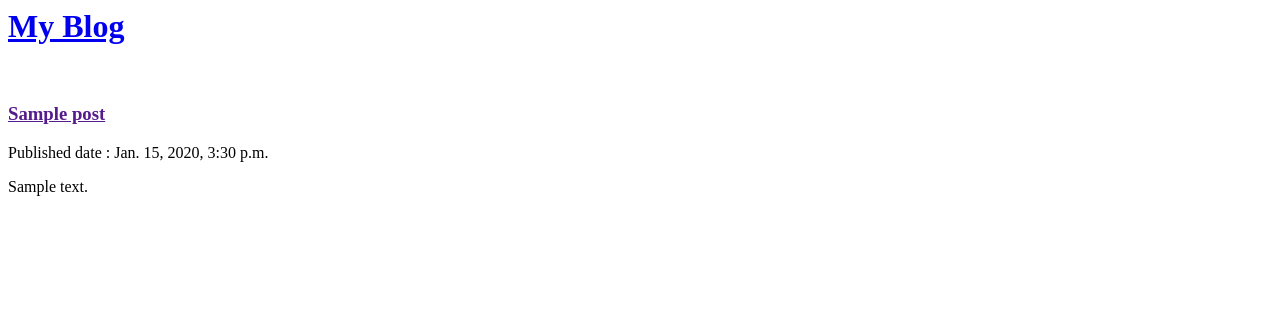
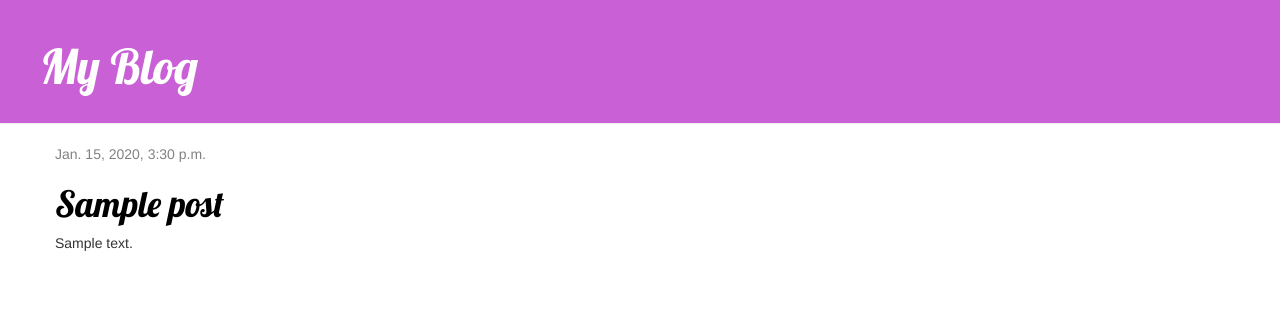
Before and after one commit to yogesh1905/my-first-blog, a Django app: template mysite/blog/templates/blog/post_list.html in a window 1280 px wide. Shown: the top 322 px of the page. Run offline with Django 3.2, Linux system fonts and the light colour scheme; the template is opened without the code that fills it: values that come from a table or form of the project are taken from there, others are empty; tables that the repository leaves empty hold one stand-in row (values such as "Sample post"); some libraries are stand-ins or nearby versions.

Commit message:
Added template and view for more detailed site along with css

```diff
--- /dev/null
+++ b/mysite/blog/static/css/blog.css
@@ -0,0 +1,46 @@
+.page-header {
+    background-color: #ca60d6;
+    margin-top: 0;
+    padding: 20px 20px 20px 40px;
+}
+
+.page-header h1, .page-header h1 a, .page-header h1 a:visited, .page-header h1 a:active {
+    color: #ffffff;
+    font-size: 36pt;
+    text-decoration: none;
+}
+
+.content {
+    margin-left: 40px;
+}
+
+h1, h2, h3, h4 {
+    font-family: 'Lobster', cursive;
+}
+
+.date {
+    color: #828282;
+}
+
+.save {
+    float: right;
+}
+
+.post-form textarea, .post-form input {
+    width: 100%;
+}
+
+.top-menu, .top-menu:hover, .top-menu:visited {
+    color: #ffffff;
+    float: right;
+    font-size: 26pt;
+    margin-right: 20px;
+}
+
+.post {
+    margin-bottom: 70px;
+}
+
+.post h1 a, .post h1 a:visited {
+    color: #000000;
+}
--- /dev/null
+++ b/mysite/blog/templates/blog/base.html
@@ -0,0 +1,23 @@
+{% load static %}
+<html>
+<head>
+<title> Yogi's blog </title>
+<link rel="stylesheet" href="//maxcdn.bootstrapcdn.com/bootstrap/3.2.0/css/bootstrap.min.css">
+<link rel="stylesheet" href="//maxcdn.bootstrapcdn.com/bootstrap/3.2.0/css/bootstrap-theme.min.css">
+<link href="//fonts.googleapis.com/css?family=Lobster&subset=latin,latin-ext" rel="stylesheet" type="text/css">
+<link rel="stylesheet" href="{% static 'css/blog.css' %}">
+</head>
+<body>
+    <div class="page-header">
+        <h1><a href="/">My Blog</a></h1>
+    </div>
+    <div class="content container">
+        <div class="row">
+            <div class="col-md-8">
+            {% block content %}
+            {% endblock %}
+            </div>
+        </div>
+    </div>
+</body>
+</html>
--- a/mysite/blog/templates/blog/post_list.html
+++ b/mysite/blog/templates/blog/post_list.html
@@ -1,17 +1,12 @@
-<html>
-<head>
-<title> Yogi's blog </title>
-</head>
-<body>
-<div>
-<h1> <a href="/">My Blog<br><br></a> </h1>
-{% for post in posts %}
-<div>
-<h3><a href="">{{post.title}}</a></h3>
-<p>Published date : {{post.published_date}}</p>
-<p>{{post.text}}</p>
-</div>
-{% endfor %}
-</div>
-</body>
-</html>
+{% extends 'blog/base.html' %}
+{% block content %}
+    {% for post in posts %}
+        <div class="post">
+            <div class="date">
+                {{ post.published_date }}
+            </div>
+            <h1><a href="{% url 'post_detail' pk=post.pk %}">{{ post.title }}</a></h1>
+            <p>{{ post.text|linebreaksbr }}</p>
+        </div>
+    {% endfor %}
+{% endblock %}
--- a/mysite/blog/urls.py
+++ b/mysite/blog/urls.py
@@ -3,4 +3,5 @@ from . import views
 
 urlpatterns=[
 	path('', views.post_list, name = 'post_list'),
+    path('post/<int:pk>/', views.post_detail, name='post_detail'),
 ]
--- a/mysite/blog/views.py
+++ b/mysite/blog/views.py
@@ -1,7 +1,11 @@
-from django.shortcuts import render
+from django.shortcuts import render, get_object_or_404
 from django.utils import timezone
 from .models import Post
 # Create your views here.
 def post_list(request):
 	posts = Post.objects.filter(published_date__lte = timezone.now()).order_by('published_date')
 	return render(request, 'blog/post_list.html', {'posts':posts})
+
+def post_detail(request, pk):
+	post = get_object_or_404(Post, pk=pk)
+	return render(request, 'blog/post_detail.html', {'post':post})
```
Also changed, not shown: mysite/blog/templates/blog/post_detail.html (added, +13 -0 lines).
